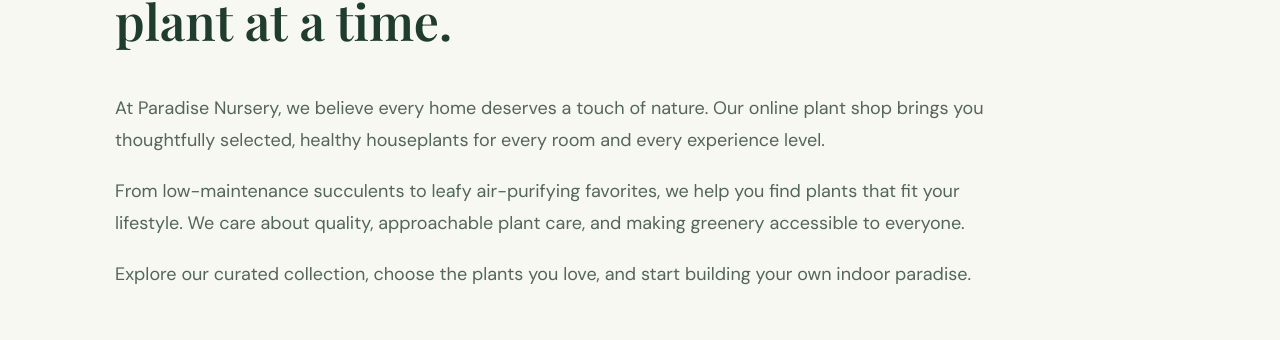
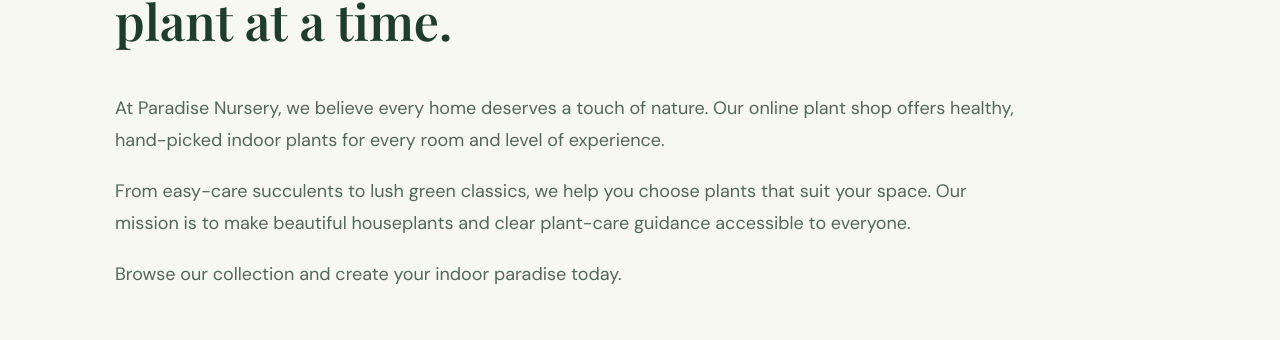
Before and after one commit to srushtikaudewar24/github-final-project, a React (Vite) app in the folder paradise-nursery/: page / in a window 1280 px wide. Shown: the part 919-1259 px from the top of the page. Built offline with nearby package versions, Linux system fonts and the light colour scheme.

Commit message:
Paradise Nursery: align AboutUs.jsx with grading rubric

```diff
--- a/paradise-nursery/src/AboutUs.jsx
+++ b/paradise-nursery/src/AboutUs.jsx
@@ -2,12 +2,12 @@
 
 export default function AboutUs() {
   return (
-    <section className="about-us" aria-labelledby="about-heading">
+    <section className="about-us-container about-us" aria-labelledby="about-heading">
       <p className="eyebrow">Welcome to Paradise Nursery</p>
       <h2 id="about-heading">Growing greener spaces, one plant at a time.</h2>
-      <p>At Paradise Nursery, we believe every home deserves a touch of nature. Our online plant shop brings you thoughtfully selected, healthy houseplants for every room and every experience level.</p>
-      <p>From low-maintenance succulents to leafy air-purifying favorites, we help you find plants that fit your lifestyle. We care about quality, approachable plant care, and making greenery accessible to everyone.</p>
-      <p>Explore our curated collection, choose the plants you love, and start building your own indoor paradise.</p>
+      <p>At Paradise Nursery, we believe every home deserves a touch of nature. Our online plant shop offers healthy, hand-picked indoor plants for every room and level of experience.</p>
+      <p>From easy-care succulents to lush green classics, we help you choose plants that suit your space. Our mission is to make beautiful houseplants and clear plant-care guidance accessible to everyone.</p>
+      <p>Browse our collection and create your indoor paradise today.</p>
     </section>
   );
 }
```
